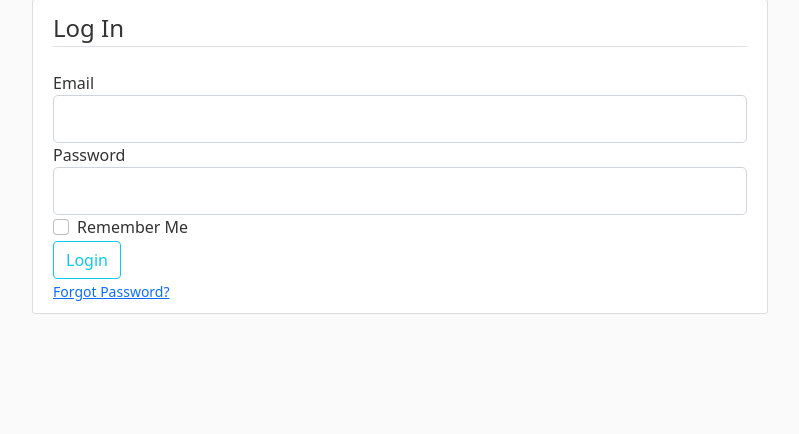
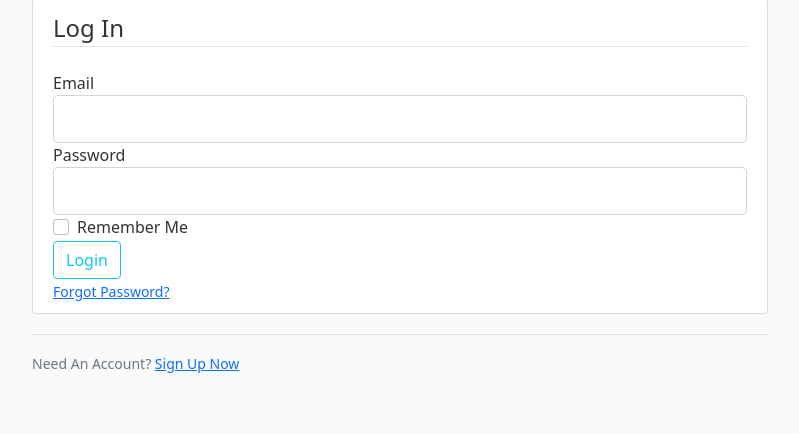
Before and after one commit to taiphamhuu56ld3/blog_flask, a Flask app: page /login in a window 1280 px wide. Shown: the part 81-515 px from the top of the page, without its empty margins (50-849 px from the left). Run offline with Flask 3, Linux system fonts and the light colour scheme.

Commit message:
[FEAT] F12: Create link between login page and registration page

```diff
--- a/flaskblog/templates/login.html
+++ b/flaskblog/templates/login.html
@@ -44,4 +44,9 @@
         </small>
     </form>
 </div>
+<div class="border-top pt-3">
+    <small class="text-muted">
+        Need An Account? <a class="ml-2" href="{{ url_for('register') }}">Sign Up Now</a>
+    </small>
+</div>
 {% endblock content %}
--- a/flaskblog/templates/register.html
+++ b/flaskblog/templates/register.html
@@ -4,4 +4,9 @@
         <form method = "POST" action = "">
         </form>
     </div>
+    <div class = "boder-top pt-3">
+        <small class="text-muted">
+            Already have an account ? <a class = "ml-2" href = "{{ url_for('login') }}">Sign In</a>
+        </small>
+    </div>
 {% endblock content %}
```
